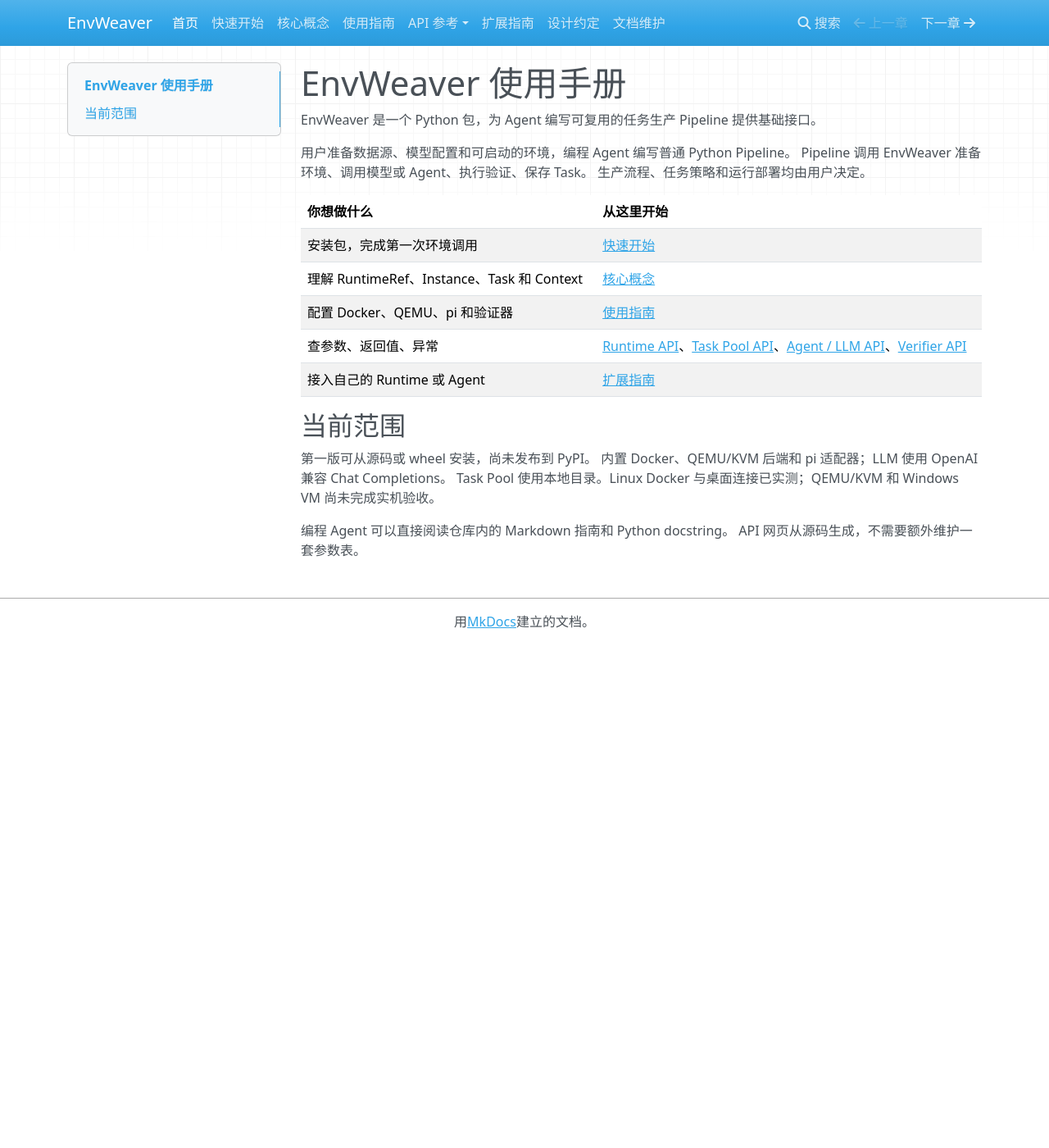
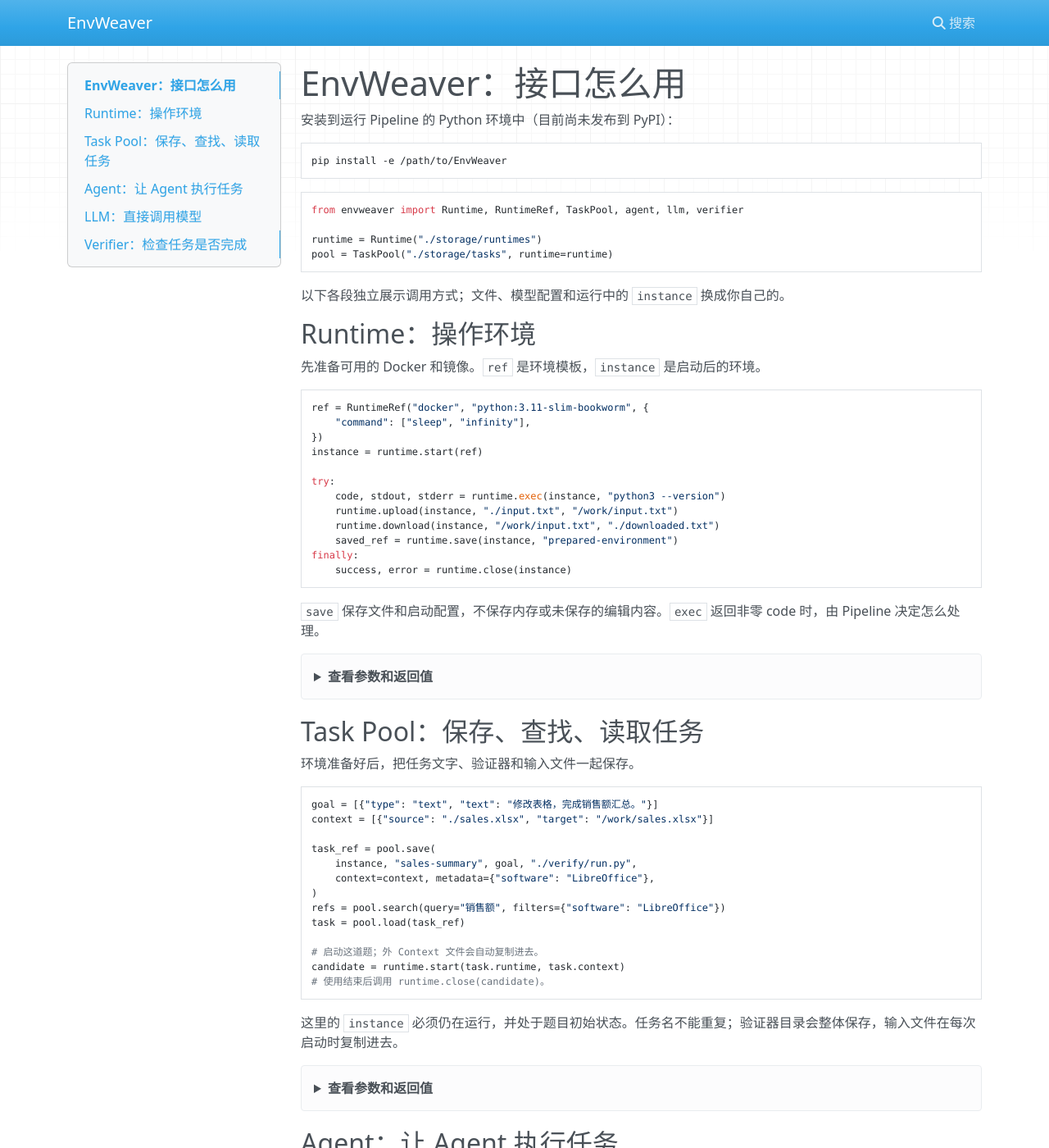
Before and after one commit to potatoQi/EnvWeaver, an MkDocs documentation site: the page built from docs/index.md, in a window 1280 px wide and 1400 px high. Shown: the whole window at 82% size. Built offline with MkDocs 1.6.1, drawn with Linux system fonts in a browser that asks for light colours; nearby versions of some CDN libraries; some of the changed text lies outside the part shown.

Commit message:
docs: simplify handbook to one page of interface usage

````diff
--- a/docs/concepts.md
+++ /dev/null
@@ -1,49 +0,0 @@
-# 核心概念
-
-```text
-Task = Goal + Runtime + Verifier + Context
-```
-
-| 对象 | 含义 |
-| --- | --- |
-| RuntimeRef | 可启动环境的引用：backend、镜像或磁盘、启动配置。 |
-| Runtime | 操作环境、管理环境资产的 Python 对象。 |
-| Instance | 已启动的容器或 VM 的连接描述。它不是磁盘快照。 |
-| Goal | 按顺序排列的文字、图片，描述用户需求。 |
-| Verifier | 一个以 `run.py` 为入口的验证包，输出包含 score 的 JSON。 |
-| Context | 题目所需的软件、依赖和输入材料。 |
-| Task Pool | 保存、读取、检索任务的本地目录存储。 |
-
-## Context 与保存
-
-内 Context 是安装进环境的软件、依赖等，随 Runtime 的持久化状态保存。
-外 Context 使用 `source → target` 文件映射，材料存进任务包，每次启动复制到实例。
-第一版不支持通过挂载注入外 Context。
-
-`runtime.save` 保存磁盘文件和启动配置，不保存进程内存、未保存的编辑内容或窗口状态。
-`task.save` 调用环境保存能力，并收集 Goal 图片、验证包、外 Context 和 metadata。
-Task 引用独立的 Runtime 资产，不要求所有东西塞在一个文件里。
-
-## 两种 Agent
-
-**编写 Pipeline 的 Agent** 是用户使用的 Codex、Claude Code 等编程工具。
-它阅读接口文档，生成用户自己的 Python 程序。
-
-**Pipeline 运行时调用的 Agent** 通过 `agent.run` 启动，例如调用 pi 操作某个实例。
-何时调用、使用哪个后端、是否继续会话，由 Pipeline 决定。
-
-## 程序在哪里运行
-
-| 内容 | 位置 |
-| --- | --- |
-| Pipeline、pi 进程、LLM 客户端、验证入口 run.py | 用户选定的 Pipeline 执行环境，可以是虚拟环境或容器。 |
-| Runtime.exec 的命令、IPython cell、桌面软件 | 被操作的目标 Instance 内。 |
-| 模型推理服务 | base_url 指向的位置，可以在本地，也可以是远程服务。 |
-
-Verifier 通过框架传入的 Instance 描述连接本次目标。同一份验证包可以验证不同实例。
-LLM 本身不会连接桌面：Pipeline 或 Verifier 先取得文件/截图，再把需要的内容发给模型。
-
-## 分数与失败
-
-`score=0` 表示验证器正常执行，任务得零分。验证器崩溃、超时或输出格式错误是异常，
-不转换成零分。Agent 自称完成也不等于验证通过。
--- a/docs/index.md
+++ b/docs/index.md
@@ -1,24 +1,176 @@
-# EnvWeaver 使用手册
+# EnvWeaver：接口怎么用
 
-EnvWeaver 是一个 Python 包，为 Agent 编写可复用的任务生产 Pipeline 提供基础接口。
+安装到运行 Pipeline 的 Python 环境中（目前尚未发布到 PyPI）：
 
-用户准备数据源、模型配置和可启动的环境，编程 Agent 编写普通 Python Pipeline。
-Pipeline 调用 EnvWeaver 准备环境、调用模型或 Agent、执行验证、保存 Task。
-生产流程、任务策略和运行部署均由用户决定。
+```bash
+pip install -e /path/to/EnvWeaver
+```
 
-| 你想做什么 | 从这里开始 |
-| --- | --- |
-| 安装包，完成第一次环境调用 | [快速开始](quickstart.md) |
-| 理解 RuntimeRef、Instance、Task 和 Context | [核心概念](concepts.md) |
-| 配置 Docker、QEMU、pi 和验证器 | [使用指南](usage.md) |
-| 查参数、返回值、异常 | [Runtime API](api/runtime.md)、[Task Pool API](api/task.md)、[Agent / LLM API](api/agent.md)、[Verifier API](api/verifier.md) |
-| 接入自己的 Runtime 或 Agent | [扩展指南](extending.md) |
+```python
+from envweaver import Runtime, RuntimeRef, TaskPool, agent, llm, verifier
 
-## 当前范围
+runtime = Runtime("./storage/runtimes")
+pool = TaskPool("./storage/tasks", runtime=runtime)
+```
 
-第一版可从源码或 wheel 安装，尚未发布到 PyPI。
-内置 Docker、QEMU/KVM 后端和 pi 适配器；LLM 使用 OpenAI 兼容 Chat Completions。
-Task Pool 使用本地目录。Linux Docker 与桌面连接已实测；QEMU/KVM 和 Windows VM 尚未完成实机验收。
+以下各段独立展示调用方式；文件、模型配置和运行中的 `instance` 换成你自己的。
 
-编程 Agent 可以直接阅读仓库内的 Markdown 指南和 Python docstring。
-API 网页从源码生成，不需要额外维护一套参数表。
+## Runtime：操作环境
+
+先准备可用的 Docker 和镜像。`ref` 是环境模板，`instance` 是启动后的环境。
+
+```python
+ref = RuntimeRef("docker", "python:3.11-slim-bookworm", {
+    "command": ["sleep", "infinity"],
+})
+instance = runtime.start(ref)
+
+try:
+    code, stdout, stderr = runtime.exec(instance, "python3 --version")
+    runtime.upload(instance, "./input.txt", "/work/input.txt")
+    runtime.download(instance, "/work/input.txt", "./downloaded.txt")
+    saved_ref = runtime.save(instance, "prepared-environment")
+finally:
+    success, error = runtime.close(instance)
+```
+
+`save` 保存文件和启动配置，不保存内存或未保存的编辑内容。`exec` 返回非零 code 时，由 Pipeline 决定怎么处理。
+
+<details markdown="1">
+<summary>查看参数和返回值</summary>
+
+::: envweaver.Runtime
+    options:
+      members: [start, exec, upload, download, save, close, connect]
+
+::: envweaver.models.RuntimeRef
+    options:
+      members: []
+
+::: envweaver.models.Instance
+    options:
+      members: []
+
+</details>
+
+## Task Pool：保存、查找、读取任务
+
+环境准备好后，把任务文字、验证器和输入文件一起保存。
+
+```python
+goal = [{"type": "text", "text": "修改表格，完成销售额汇总。"}]
+context = [{"source": "./sales.xlsx", "target": "/work/sales.xlsx"}]
+
+task_ref = pool.save(
+    instance, "sales-summary", goal, "./verify/run.py",
+    context=context, metadata={"software": "LibreOffice"},
+)
+refs = pool.search(query="销售额", filters={"software": "LibreOffice"})
+task = pool.load(task_ref)
+
+# 启动这道题；外 Context 文件会自动复制进去。
+candidate = runtime.start(task.runtime, task.context)
+# 使用结束后调用 runtime.close(candidate)。
+```
+
+这里的 `instance` 必须仍在运行，并处于题目初始状态。任务名不能重复；验证器目录会整体保存，输入文件在每次启动时复制进去。
+
+<details markdown="1">
+<summary>查看参数和返回值</summary>
+
+::: envweaver.TaskPool
+    options:
+      members: [save, search, load]
+
+::: envweaver.models.Task
+    options:
+      members: []
+
+</details>
+
+## Agent：让 Agent 执行任务
+
+先安装 pi。下面让 pi 操作指定的 `instance`，运行记录写入 `workspace`。
+
+```python
+result = agent.run(
+    backend="pi",
+    instruction="打开 /work/sales.xlsx，完成销售额汇总并保存。",
+    workspace="./runs/sales-summary",
+    instance=instance,
+    tools=["shell", "ipython"],
+    config={
+        "base_url": "https://your-provider/v1",
+        "model_name": "your-model",
+        "api_key": api_key,
+    },
+)
+print(result.text)
+```
+
+pi 在 Pipeline 侧运行；shell 和 IPython 在目标环境内执行。桌面操作需要目标镜像预装连接服务、PyAutoGUI 和可用桌面，模型需要支持看图。
+
+<details markdown="1">
+<summary>查看参数和返回值</summary>
+
+::: envweaver.agent.run
+
+::: envweaver.models.AgentResult
+    options:
+      members: []
+
+</details>
+
+## LLM：直接调用模型
+
+```python
+response = llm.call(
+    base_url="https://your-provider/v1",
+    model_name="your-model",
+    api_key=api_key,
+    messages=[{"role": "user", "content": "从这些候选环境里选一个最合适的。"}],
+)
+print(response["choices"][0]["message"]["content"])
+```
+
+返回完整的 OpenAI 兼容响应。`base_url` 填 API 前缀，通常以 `/v1` 结尾。
+
+<details markdown="1">
+<summary>查看参数和返回值</summary>
+
+::: envweaver.llm.call
+
+</details>
+
+## Verifier：检查任务是否完成
+
+```python
+result = verifier.run("./verify/run.py", instance)
+print(result["score"])  # 0～1，允许部分得分
+```
+
+`run.py` 由 Pipeline 编写。它在 Pipeline 侧运行，框架自动传入要验证的实例。例如，在目标环境内运行测试：
+
+```python
+import argparse
+import json
+from envweaver import runtime
+
+parser = argparse.ArgumentParser()
+parser.add_argument("--instance", required=True)
+instance = runtime.connect(parser.parse_args().instance)
+
+code, stdout, stderr = runtime.exec(instance, "python3 -m pytest -q", cwd="/work/repo")
+if code not in (0, 1):
+    raise RuntimeError(stderr)
+print(json.dumps({"score": float(code == 0)}))
+```
+
+标准输出只放 JSON，日志写到标准错误。验证器执行失败会抛异常，不会被当成 0 分。
+
+<details markdown="1">
+<summary>查看参数和返回值</summary>
+
+::: envweaver.verifier.run
+
+</details>
--- a/docs/quickstart.md
+++ /dev/null
@@ -1,61 +0,0 @@
-# 快速开始
-
-## 1. 安装
-
-Python 3.11+。在你运行 Pipeline 的环境里执行：
-
-```bash
-python -m pip install -e /path/to/EnvWeaver
-```
-
-这是开发期间的编辑安装：Python 源码改动后，重新启动 Pipeline 即可加载最新代码。
-修改依赖或包配置后需重新安装。普通使用也可以安装构建后的 wheel。
-
-EnvWeaver 不规定使用 uv、conda 还是 Docker 部署。下面以可访问本机 Docker 的 Linux 环境为例。
-
-## 2. 准备环境并运行
-
-安装包不会自动安装 Docker、QEMU、pi 或桌面软件。先确认 Docker CLI 和 daemon 可用，取得镜像：
-
-```bash
-docker pull python:3.11-slim-bookworm
-```
-
-在自己的项目中创建 `pipeline.py`：
-
-```python
-from envweaver import Runtime, RuntimeRef
-
-runtime = Runtime("./storage/runtimes")
-instance = runtime.start(RuntimeRef(
-    "docker", "python:3.11-slim-bookworm",
-    {"command": ["sleep", "infinity"]},
-))
-try:
-    code, stdout, stderr = runtime.exec(instance, "python3 --version")
-    if code:
-        raise RuntimeError(stderr)
-    print(stdout)
-finally:
-    success, error = runtime.close(instance)
-    if not success:
-        raise RuntimeError(error)
-```
-
-```bash
-python pipeline.py
-```
-
-此时 Python 在 Pipeline 侧调用 EnvWeaver；`python3 --version` 在目标容器内执行。
-
-## 3. 编写生产 Pipeline
-
-向编程 Agent 提供真实数据源、生产要求和这份手册，让它在用户项目中编写流程。
-EnvWeaver 没有固定的生产阶段或特殊 Pipeline 语言。
-
-- 用 [Runtime](api/runtime.md) 准备题目初始状态。
-- 用 [Agent / LLM](api/agent.md) 完成必要的操作或判断。
-- 编写 `run.py`，通过 [Verifier](api/verifier.md) 检查指定实例。
-- 用 [Task Pool](api/task.md) 保存 Goal、环境、验证包和外 Context。
-
-保存的是题目的初始状态；试解时另起实例。重试、筛选、批量处理由 Pipeline 自己决定。
--- a/mkdocs.yml
+++ b/mkdocs.yml
@@ -4,20 +4,12 @@ theme:
   name: mkdocs
   locale: zh_CN
 nav:
-  - 首页: index.md
-  - 快速开始: quickstart.md
-  - 核心概念: concepts.md
-  - 使用指南: usage.md
-  - API 参考:
-      - 数据对象: api/models.md
-      - Runtime: api/runtime.md
-      - Task Pool: api/task.md
-      - Agent 与 LLM: api/agent.md
-      - Verifier: api/verifier.md
-      - Tools 与异常: api/tools.md
-  - 扩展指南: extending.md
-  - 设计约定: design.md
-  - 文档维护: contributing.md
+  - 接口用法: index.md
+exclude_docs: |
+  usage.md
+  extending.md
+  design.md
+  contributing.md
 plugins:
   - search
   - mkdocstrings:
@@ -28,14 +20,17 @@ plugins:
             docstring_style: google
             show_source: false
             show_root_heading: true
+            heading_level: 3
             show_signature_annotations: true
             members_order: source
 markdown_extensions:
   - admonition
+  - md_in_html
   - pymdownx.snippets:
       check_paths: true
   - toc:
       permalink: true
+      toc_depth: 2
 watch:
   - src/envweaver
 validation:
````
Also changed, not shown: README.md (+2 -2 lines), docs/api/agent.md (deleted, +0 -10 lines), docs/api/models.md (deleted, +0 -11 lines), docs/api/runtime.md (deleted, +0 -11 lines), docs/api/task.md (deleted, +0 -7 lines), docs/api/tools.md (deleted, +0 -19 lines), docs/api/verifier.md (deleted, +0 -6 lines), docs/contributing.md (+2 -2 lines).
